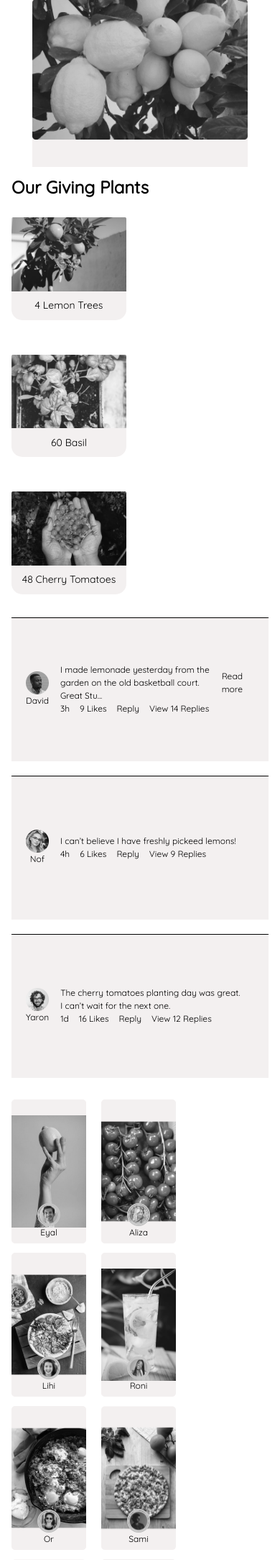
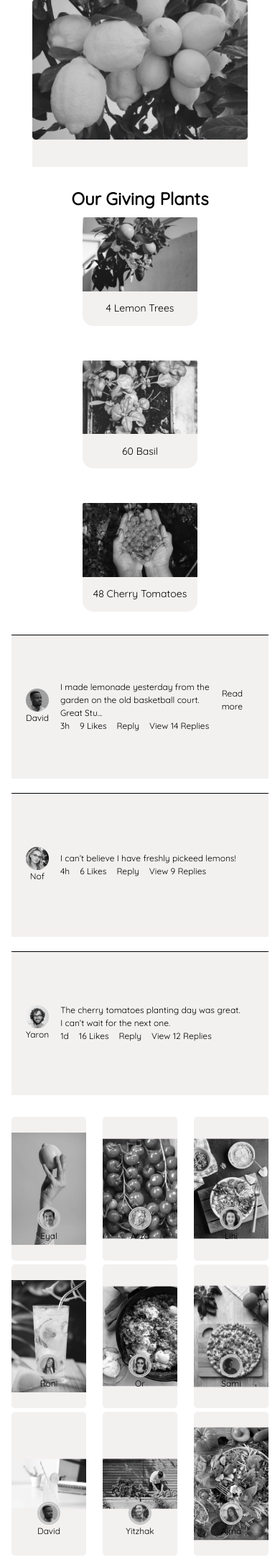
Before and after one commit to dohovic/Giver-Final, a PHP site: page /garden-item.php in a window 390 px wide. Shown: the part 520-2688 px from the top of the page at 72% size. After the commit the page ends 2661 px from the top, so only its background shows below. Run offline with PHP 8.4, Linux system fonts and the light colour scheme; some libraries are stand-ins or nearby versions.

Commit message:
fiddled_with_design

```diff
--- a/garden-item.php
+++ b/garden-item.php
@@ -116,8 +116,8 @@
             </div>
           </div>
         </section>
+        <section class="category-wrapper">
           <h1 class="text-2xl font-semibold mt-3">Our Giving Plants</h1>
-        <section class="category-wrapper">
           <div class="gardens-container gap-12">
             <section class="plant-item">
               <div class="garden-image" id="item-display">
@@ -125,10 +125,10 @@
                   src="./includes/images/items/lemon-no-bottom-rounds.png"
                   alt=""
                 />
-              </div>
                 <div class="amount-display">
                   <span>4&nbsp</span>
                   <span>Lemon Trees</span>
+                </div>
               </div>
             </section>
             <section class="plant-item">
@@ -137,10 +137,10 @@
                   src="./includes/images/items/basil-no-bottom-rounds.png"
                   alt=""
                 />
-              </div>
                 <div class="amount-display">
                   <span>60&nbsp</span>
                   <span>Basil</span>
+                </div>
               </div>
             </section>
             <section class="plant-item">
@@ -149,15 +149,15 @@
                   src="./includes/images/items/cherry-tomatoes-no-bottom-rounds.png"
                   alt=""
                 />
-              </div>
                 <div class="amount-display">
                   <span>48&nbsp</span>
                   <span>Cherry Tomatoes</span>
                 </div>
+              </div>
             </section>
           </div>
         </section>
-        <section class="social-container mt-8">
+        <section class="social-container">
           <section class="social-comments">
             <div class="comment-container">
               <div class="social-profile">
--- a/includes/style.css
+++ b/includes/style.css
@@ -144,8 +144,9 @@
 .plant-item {
   display: flex;
   flex-direction: column;
+  width: 30%;
   /* flex-basis: min-content; */
-  max-width: 424px;
+  /* max-width: 424px; */
   /* max-height: 264px; */
   min-width: 160px;
   /* min-height: 176px; */
@@ -363,6 +364,7 @@
   flex-wrap: wrap;
   margin: 0px auto;
   align-items: center;
+  justify-content: space-around;
 }
 
 .inputs-form{
@@ -421,10 +423,8 @@
 
 .amount-display {
   display: flex;
-  max-width: 424px;
-  max-height: 64px;
-  min-height: 40px;
-  min-width: 424px;
+  width: 100%;
+  height: 3rem;
   justify-content: center;
   align-items: center;
 
@@ -500,6 +500,7 @@
   flex-wrap: wrap;
   align-self: center;
   justify-content: space-between;
+  margin-top: 2rem;
 }
 
 .comments-wrapper {
@@ -574,6 +575,7 @@
   padding: 6px;
   z-index: 3;
   font-size: 12px;
+  height: 100px;
 }
 
 #story-profile > span {
@@ -585,8 +587,9 @@
   gap:24px;
   display: flex;
   flex-wrap: wrap;
-  margin: 0px auto;
-  align-items: center;
+  justify-content: space-between;
+  /* margin: 0px auto; */
+  /* align-items: center; */
 }
 
 .story-desktop {
@@ -600,8 +603,8 @@
   /* background-size: 100% auto; */
   /* background: #F3F0F0; */
   border-radius: 5px;
-  margin-right: 16px;
-  margin-bottom: 8px;
+  /* margin-right: 16px; */
+  /* margin-bottom: 8px; */
 }
 
 .story-pic-container {
@@ -647,10 +650,10 @@
     flex-basis: auto;
   }
 
-    .plant-item {
+  /* .plant-item {
     flex: 0 1;
     flex-shrink: 2;
-  }
+  } */
 
   .plant-amount-editor {
     width: 160px;
@@ -664,8 +667,16 @@
   .amount-display {
     min-width: 160px;
   }
+
+  .main-wrapper {
+    justify-content: center;
+  }
 }
 @media only screen and (max-width: 768px) {
+  .gardens-container {
+    justify-content: center;
+  }
+
   .second-comtainer {
     padding-top: 20px;
     padding-left: 0px;
@@ -690,6 +701,7 @@
   .category-wrapper {
     display: flex;
     flex-direction: column;
+    text-align: center;
   }
 
   .category-wrapper > h1 h2 {
@@ -733,7 +745,6 @@
 }
 
 .login-content {
-  /* flex flex-col justify-center w-full h-full */
   display: flex;
   flex-direction: column;
   justify-content: center;
--- a/login.php
+++ b/login.php
@@ -17,6 +17,7 @@
       <title>Login</title>
   </head>
   <body>
+    <main>
       <div class="flex w-screen h-screen">
         <div class="login-wrapper">
           <div class="login-container">
@@ -51,5 +52,6 @@
         </div>
         <div class="login-img"></div>
       </div>
+    </main>
   </body>
 </html>
```
Lines whose indentation alone changed are shown as unchanged.
